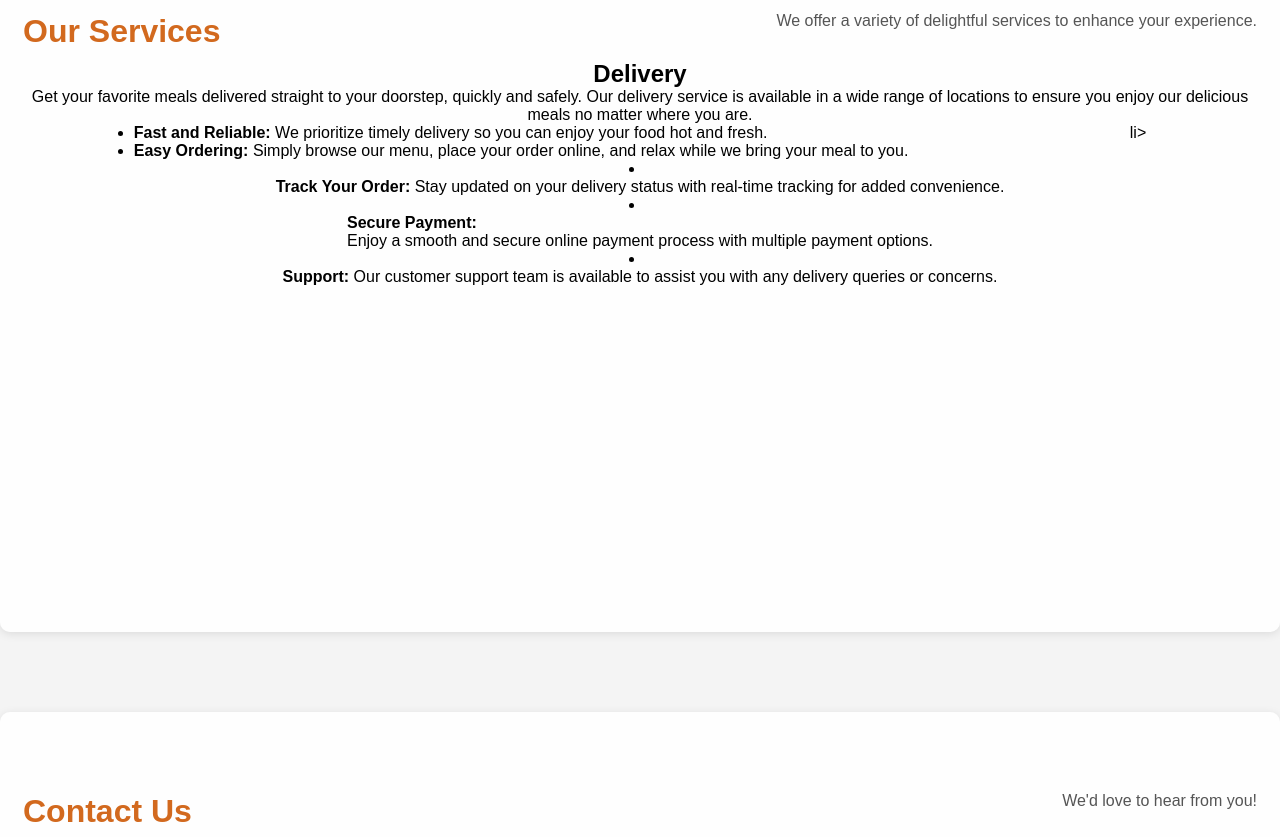
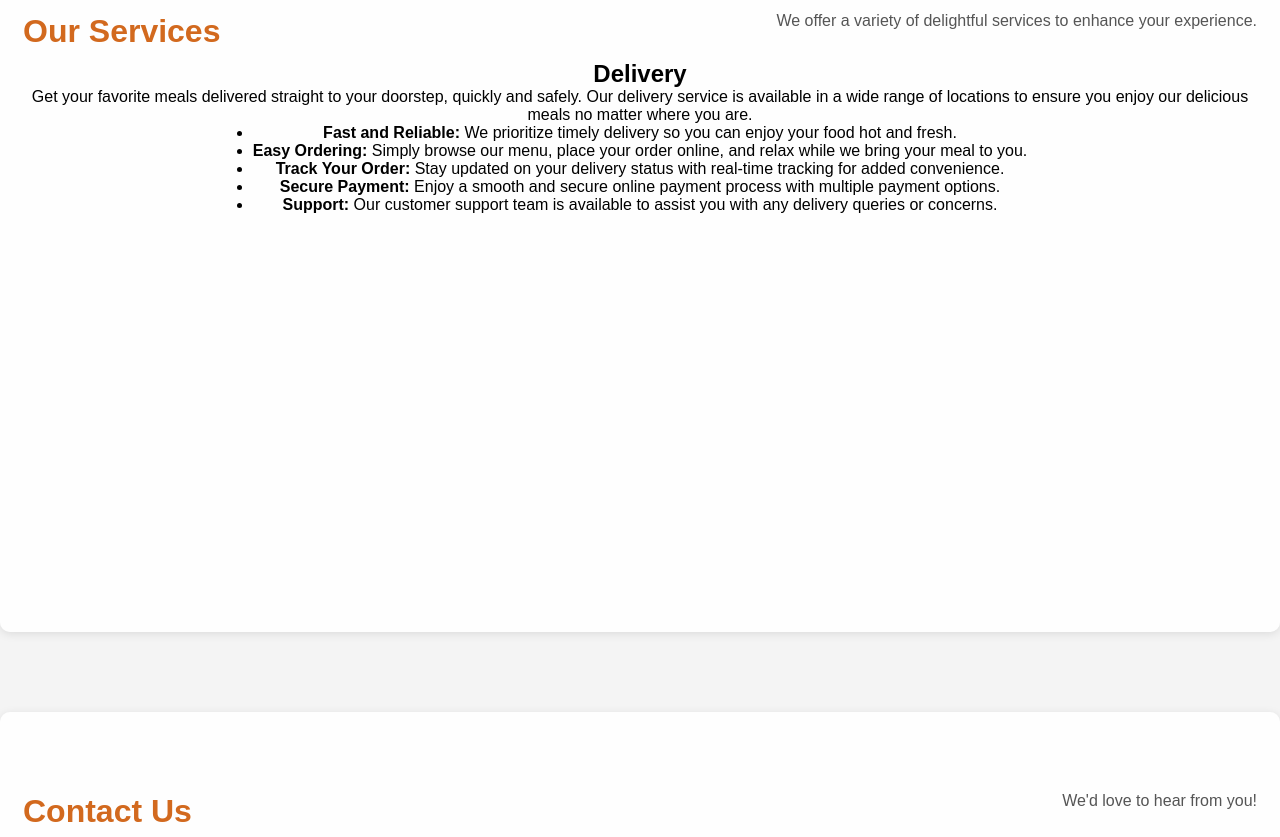
Before and after one commit to OREOs-system/MOR-DEMO-, a website: page mainpage.html in a window 1280 px wide. Shown: the part 2120-2957 px from the top of the page. Drawn offline with nearby package versions, Linux system fonts and the light colour scheme.

Commit message:
alignment fix

```diff
--- a/mainpage.html
+++ b/mainpage.html
@@ -265,12 +265,11 @@
                 <h2>Delivery</h2>
                 <p>Get your favorite meals delivered straight to your doorstep, quickly and safely. Our delivery service is available in a wide range of locations to ensure you enjoy our delicious meals no matter where you are.</p>
                 <ul>
-
-                    <li><strong><p align="left">Fast and Reliable:</strong> We prioritize timely delivery so you can enjoy your food hot and fresh.</p></li>
-                    <li><strong><p align="left">Easy Ordering:</strong> Simply browse our menu, place your order online, and relax while we bring your meal to you.</p></ul>li>
-                    <li><strong><p align="left">Track Your Order:</strong> Stay updated on your delivery status with real-time tracking for added convenience.</p></li>
-                    <li><strong><p align="left">Secure Payment:</p></strong> Enjoy a smooth and secure online payment process with multiple payment options.</p></li>
-                    <li><strong><p align="left">Support:</strong> Our customer support team is available to assist you with any delivery queries or concerns.</p></li>
+                    <li><strong>Fast and Reliable:</strong> We prioritize timely delivery so you can enjoy your food hot and fresh.</li>
+                    <li><strong>Easy Ordering:</strong> Simply browse our menu, place your order online, and relax while we bring your meal to you.</li>
+                    <li><strong>Track Your Order:</strong> Stay updated on your delivery status with real-time tracking for added convenience.</li>
+                    <li><strong>Secure Payment:</strong> Enjoy a smooth and secure online payment process with multiple payment options.</li>
+                    <li><strong>Support:</strong> Our customer support team is available to assist you with any delivery queries or concerns.</li>
                 </ul>
 
 
```
